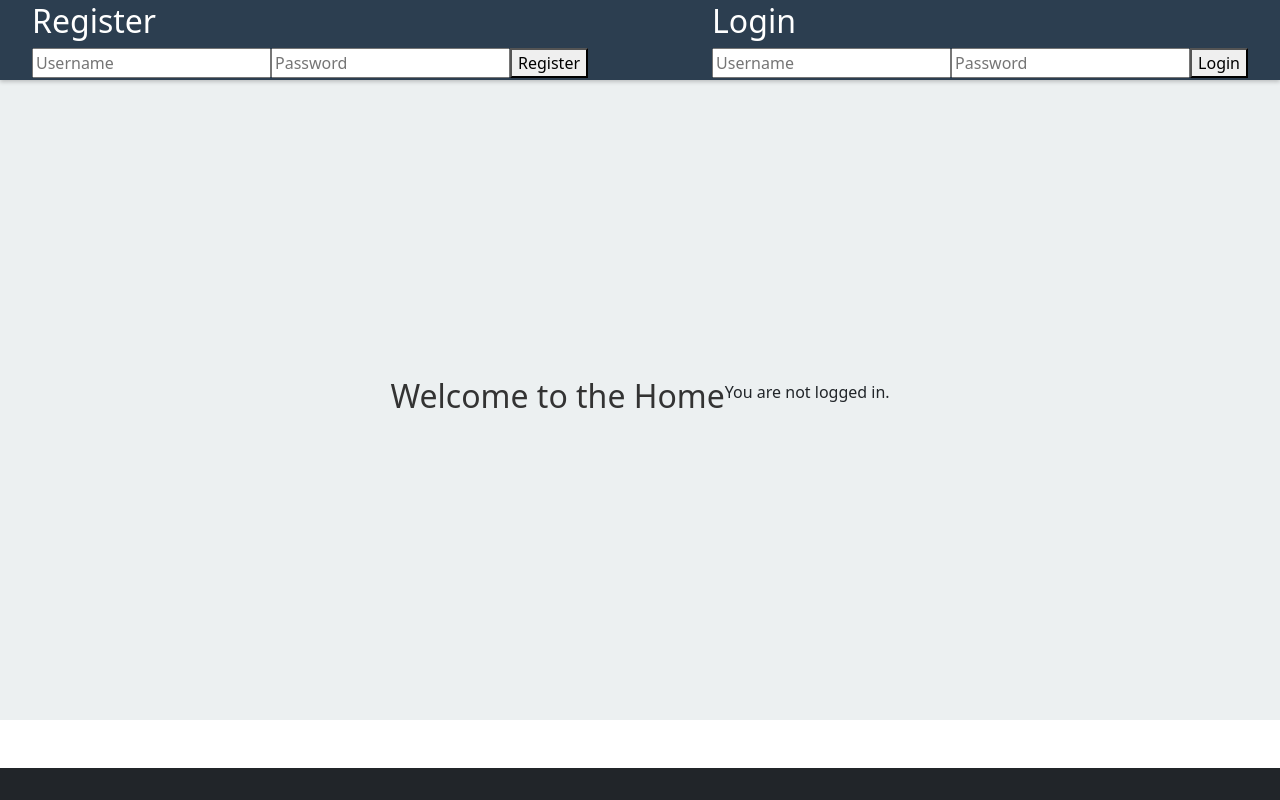
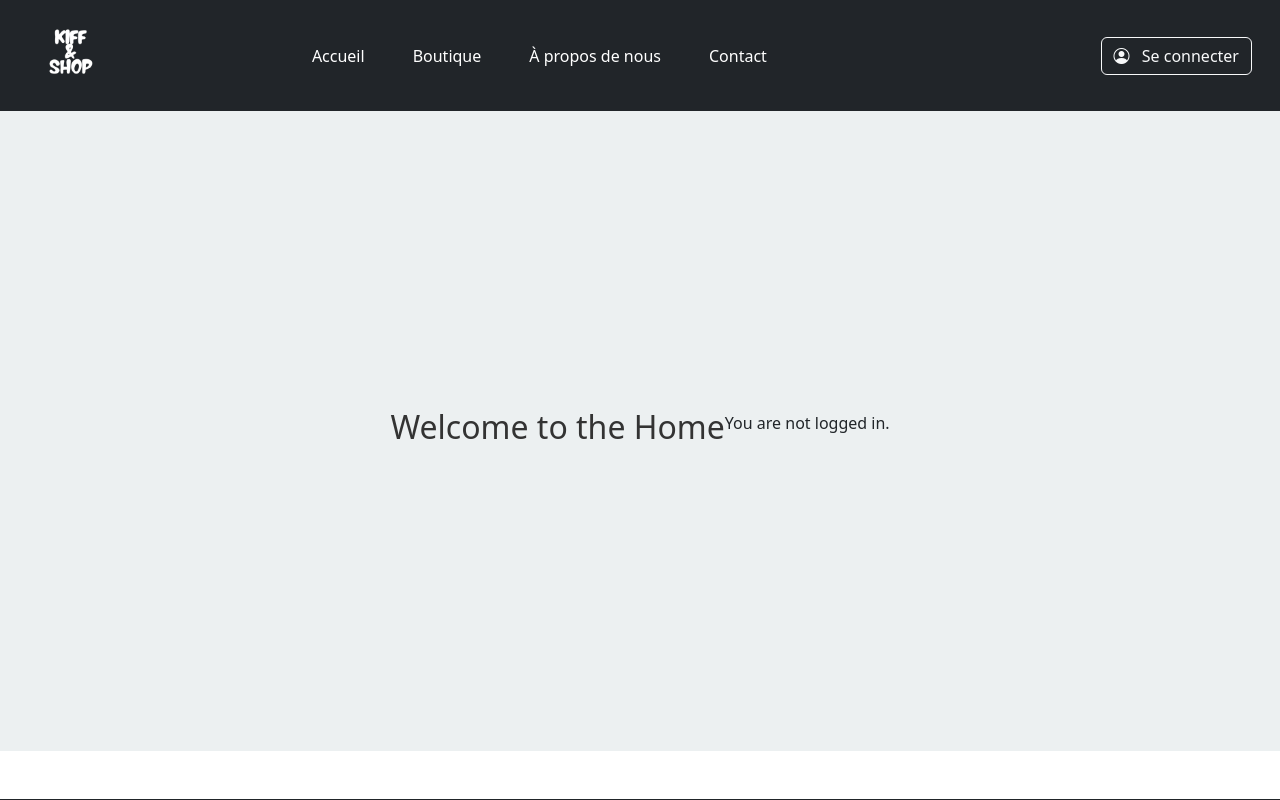
Before and after one commit to anisbaccari/PIDD, a Vue app in the folder frontend/PIDD/: page / in a window 1280 px wide. Shown: the top 800 px of the page. Built offline with nearby package versions, Linux system fonts and the light colour scheme; no server answers.

Commit message:
creation du header

```diff
--- a/frontend/PIDD/src/App.vue
+++ b/frontend/PIDD/src/App.vue
@@ -1,16 +1,16 @@
 <script>
 import Footer from './components/Footer.vue';
-import NavBar from './components/NavBar.vue';
+import Header from './components/Header.vue';
 import Home from './views/Home.vue';
 
 export default {
-  components: { NavBar,Home,Footer }
+  components: {Home,Footer,Header }
 };
 </script>
 
 <template>
     <div>
-      <NavBar />
+      <Header />
       <Home />
       <Footer />
     </div>
--- a/frontend/PIDD/src/components/Header.vue
+++ b/frontend/PIDD/src/components/Header.vue
@@ -0,0 +1,71 @@
+<template>
+  <b-navbar class="bg-dark px-3 d-flex align-items-center">
+    <!-- Logo à gauche -->
+    <b-navbar-brand href="#" class="d-flex align-items-center">
+      <img src="../assets/logo.png" height="85" class="d-inline-block align-top me-2" alt="Logo">
+    </b-navbar-brand>
+
+    <!-- Liens centraux -->
+    <div class="mx-auto">
+      <ul class="nav justify-content-center">
+        <li class="nav-item">
+          <a href="#" class="nav-link text-white">Accueil</a>
+        </li>
+        <li class="nav-item">
+          <a href="#" class="nav-link text-white">Boutique</a>
+        </li>
+        <li class="nav-item">
+          <a href="#" class="nav-link text-white">À propos de nous</a>
+        </li>
+        <li class="nav-item">
+          <a href="#" class="nav-link text-white">Contact</a>
+        </li>
+      </ul>
+    </div>
+
+    <!-- Bouton connexion à droite -->
+    <b-navbar-nav class="ms-auto">
+      <b-button variant="outline-light" class="d-flex align-items-center">
+        <i class="bi bi-person-circle me-2"></i>
+        Se connecter
+      </b-button>
+    </b-navbar-nav>
+  </b-navbar>
+</template>
+
+<script setup>
+</script>
+
+<style scoped>
+/* Fond noir fixe pour la navbar */
+b-navbar {
+  background-color: #000 !important;
+}
+
+/* Bouton se connecter */
+b-button {
+  color: #fff;
+  border-color: #fff;
+}
+
+b-button:hover {
+  background-color: #fff;
+  color: #000;
+  border-color: #fff;
+}
+
+/* Liens centraux toujours blancs */
+.nav-link {
+  color: #fff !important; /* texte blanc fixe */
+  text-decoration: none;
+}
+
+.nav-link:hover {
+  color: #ffc107 !important; /* couleur au survol */
+}
+
+/* Ajustement responsive si nécessaire */
+.nav {
+  gap: 1rem; /* espace entre les liens */
+}
+</style>
--- a/frontend/PIDD/src/views/Home.vue
+++ b/frontend/PIDD/src/views/Home.vue
@@ -1,5 +1,6 @@
 <template>
   <div class="home" id="home">
+
     <h1>Welcome to the Home </h1>
 
     <div v-if="user">
@@ -18,6 +19,7 @@
 
 import api from '../api';
 import Footer from '../components/Footer.vue';
+
 
 export default {
   name: 'Home',
```
Also changed, not shown: frontend/PIDD/src/assets/logo.png (added).
